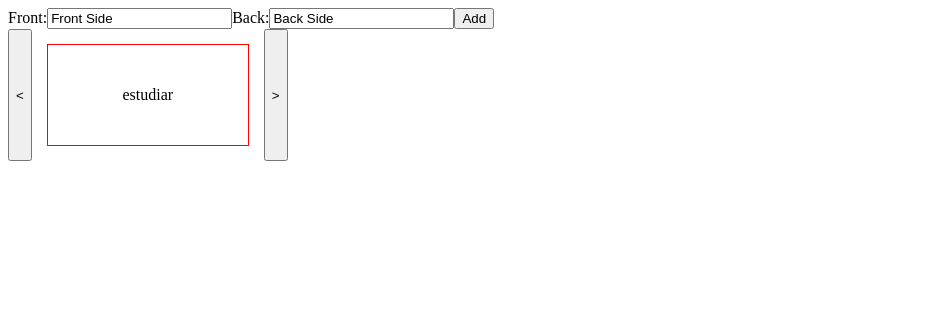
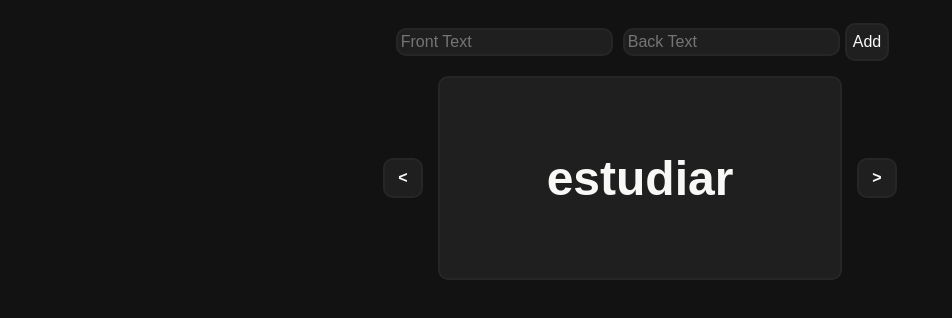
Before and after one commit to git-parker/studyand.review, a React (Vite) app in the folder flash-card-app/: page / in a window 1280 px wide. Shown: the top 318 px of the page, without its empty margins (0-952 px from the left). Built offline with nearby package versions, Linux system fonts and the light colour scheme.

Commit message:
enhanced the styling

```diff
--- a/flash-card-app/src/Card.jsx
+++ b/flash-card-app/src/Card.jsx
@@ -6,8 +6,8 @@ function Card() {
                                       {front:"caminar", back:"walk", flipped:false},
                                       {front:"cabeza inclinada", back:"tilted head", flipped:false}
                                     ])
-  const [frontInput, setFrontInput] = useState("Front Side")
-  const [backInput, setBackInput] = useState("Back Side")
+  const [frontInput, setFrontInput] = useState("")
+  const [backInput, setBackInput] = useState("")
   const [currentIndex, setCurrentIndex] = useState(0)
 
   function addNewCard() {
@@ -52,11 +52,9 @@ function Card() {
 
   return(
     <div>
-      <div>
-        <label>Front:</label>
-        <input value={frontInput} onChange={(e) => setFrontInput(e.target.value)}/>
-        <label>Back:</label>
-        <input value={backInput} onChange={(e) => setBackInput(e.target.value)}/>
+      <div id="inputs">
+        <input placeholder="Front Text" value={frontInput} onChange={(e) => setFrontInput(e.target.value)}/>
+        <input placeholder="Back Text" value={backInput} onChange={(e) => setBackInput(e.target.value)}/>
         <button onClick={addNewCard}>Add</button>
       </div>
       <div id="card-container">
--- a/flash-card-app/src/index.css
+++ b/flash-card-app/src/index.css
@@ -1,13 +1,86 @@
+:root {
+  --background-color: hsl(0, 0%, 7%);
+  --text-color: hsl(60, 7%, 97%);
+  --div-color: hsl(0, 0%, 12%);
+  --border-color: hsl(0, 0%, 15%);
+  --hover-border-color: hsl(0, 0%, 27%);
+}
+
+
+
+
+body {
+  background-color: var(--background-color);
+  display: flex;
+  justify-content: center;
+  padding: 15px;
+  color: var(--text-color);
+  font-family: Arial;
+}
+
+button {
+  border: 2px solid var(--border-color);
+  border-radius: 10px;
+  background-color: var(--div-color);
+  color: var(--text-color);
+  font-size: 1rem;
+  cursor: pointer;
+  transition: 0.1s border-color;
+}
+
+button:hover {
+  border: 2px solid var(--hover-border-color);
+}
+
 #card {
-  border: 1px solid red;
-  height: 100px;
-  width: 200px;
+  background-color: var(--div-color);
+  border: 2px solid var(--border-color);
+  border-radius: 10px;
+  color: var(--text-color);
+  height: 200px;
+  width: 400px;
   margin: 15px;
   display: flex;
   justify-content: center;
   align-items: center;
 }
 
+#card p {
+  font-family: Arial, Helvetica, sans-serif;
+  font-weight: bold;
+  font-size: 3rem;
+}
+
+#inputs {
+  display: flex;
+  justify-content: center;
+}
+
+input {
+  border: 2px solid var(--border-color);
+  border-radius: 10px;
+  background-color: var(--div-color);
+  color: var(--text-color);
+  font-size: 1rem;
+  padding: 3px;
+  margin: 5px;
+  transition: 0.1s border-color;
+}
+
+
+input:focus {
+  outline: none;
+  border-color: var(--hover-border-color);
+}
+
 #card-container {
   display: flex;
+  justify-content: center;
+  align-items: center;
 }
+
+#card-container button {
+  font-weight: bold;
+  width: 40px;
+  height: 40px;
+}
```
